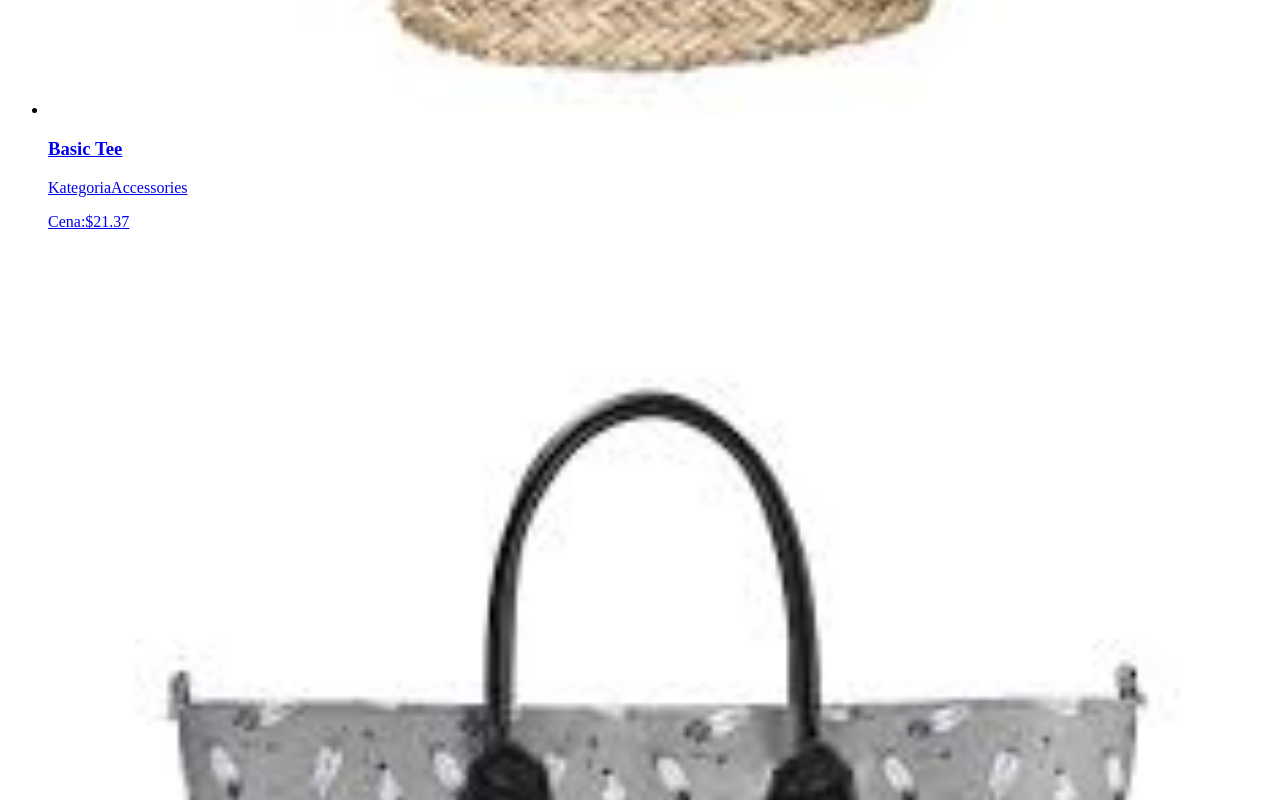
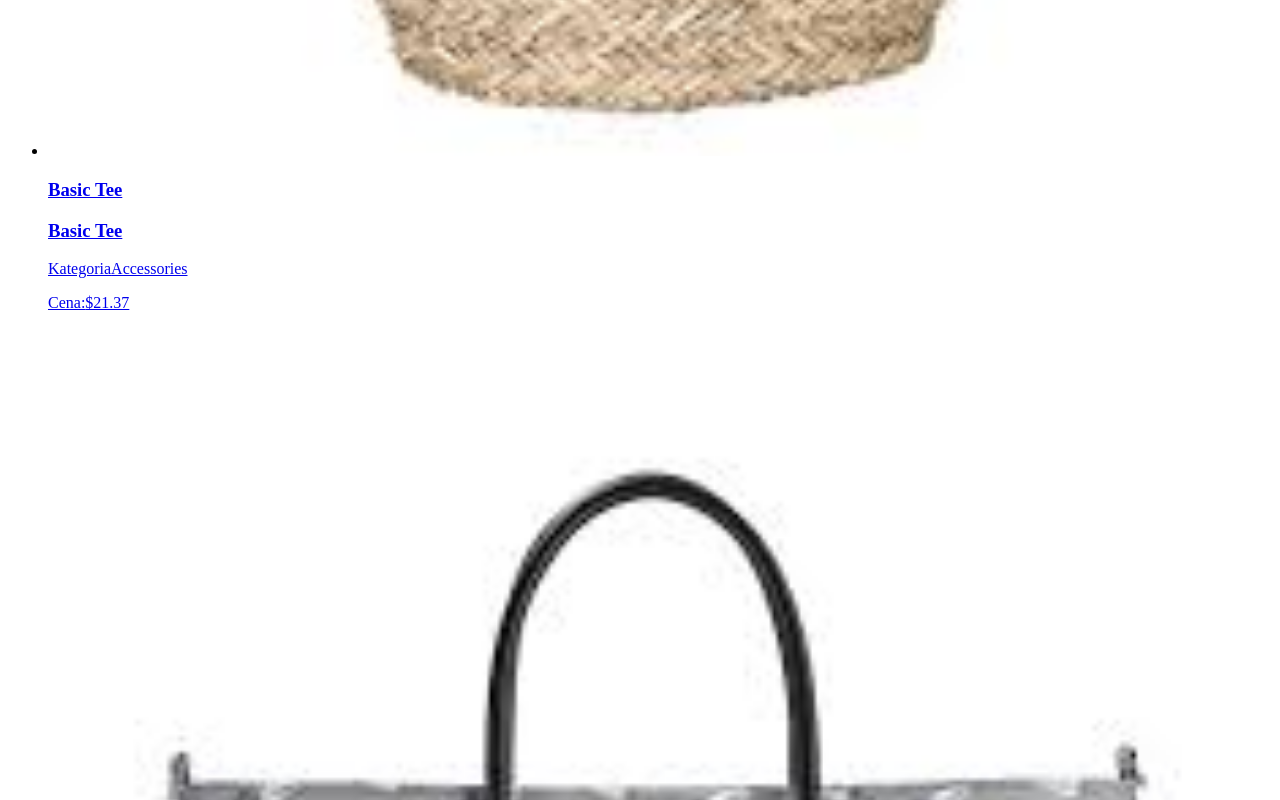
Before and after one commit to takimi12/Week-2, a Next.js app: page /page in a window 1280 px wide. Shown: the part 2480-3280 px from the top of the page. Built offline with nearby package versions, Linux system fonts and the light colour scheme.

Commit message:
zadanie 6

```diff
--- a/src/ui/atoms/ProductListItemDescription.tsx
+++ b/src/ui/atoms/ProductListItemDescription.tsx
@@ -9,11 +9,13 @@ export const ProductListItemDescription = ({
 	product: { category, name, price },
 }: ProductListItemDescriptionProps) => {
 	return (
+		<>
+			<h1 className="text-sm font-semibold text-gray-700">{name}</h1>
 			<div className="mt-2 flex justify-between">
 				<div>
-				<h1 className="text-sm font-semibold text-gray-700">
+					<h3 className="text-sm font-semibold text-gray-700">
 						{name}
-				</h1>
+					</h3>
 					<p className="mt-1 text-sm text-gray-500">
 						<span className="sr-only">Kategoria</span>
 						{category}
@@ -25,5 +27,6 @@ export const ProductListItemDescription = ({
 					{formatMoney(price / 100)}
 				</p>
 			</div>
+		</>
 	);
 };
```
Lines whose indentation alone changed are shown as unchanged.
